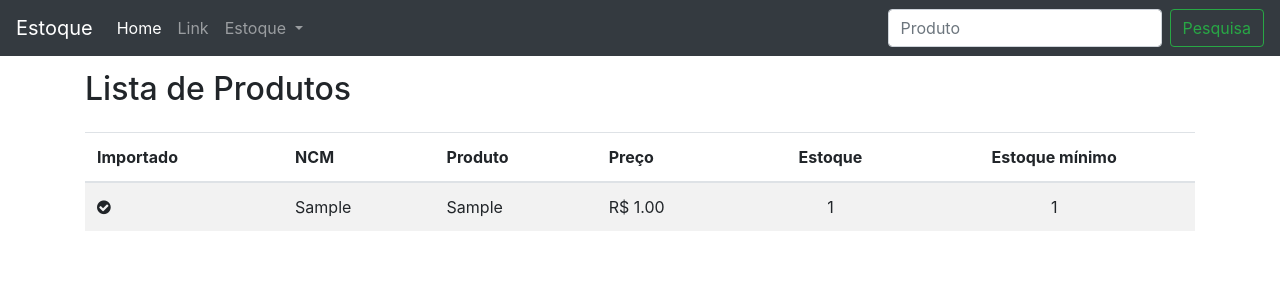
After one commit to ffabiorj/control_stock, a Django app: page /produtos/ in a window 1280 px wide. The commit adds this page. Shown: the top 300 px of the page. Run offline with Django 3.2, Linux system fonts and the light colour scheme; tables that the repository leaves empty hold one stand-in row (values such as "Sample post"); some libraries are stand-ins or nearby versions.

Commit message:
feat: added the list_product view and template.

```diff
--- a/control_stock/urls.py
+++ b/control_stock/urls.py
@@ -18,5 +18,6 @@ from django.urls import path, include
 
 urlpatterns = [
     path('', include('core.urls')),
+    path('produtos/', include('product.urls')),
     path('admin/', admin.site.urls),
 ]
--- a/core/templates/base.html
+++ b/core/templates/base.html
@@ -21,11 +21,16 @@
       integrity="sha384-wvfXpqpZZVQGK6TAh5PVlGOfQNHSoD2xbE+QkPxCAFlNEevoEH3Sl0sibVcOQVnN"
       crossorigin="anonymous"
     />
+    <style>
+      body {
+        margin-top: 70px;
+      }
+    </style>
     {% block css%}{% endblock css %}
     <title>Stock</title>
   </head>
   <body>
-    <nav class="navbar navbar-expand-lg navbar-dark bg-dark fix-top">
+    <nav class="navbar navbar-expand-lg navbar-dark bg-dark fixed-top">
         <a class="navbar-brand" href="#">Estoque</a>
         <button class="navbar-toggler" type="button" data-toggle="collapse" data-target="#navbarSupportedContent" aria-controls="navbarSupportedContent" aria-expanded="false" aria-label="Toggle navigation">
           <span class="navbar-toggler-icon"></span>
--- /dev/null
+++ b/product/templates/product_list.html
@@ -0,0 +1,45 @@
+{% extends "base.html" %}
+
+{% block content %}
+
+<div class="page-header">
+    <h2><span class="oi oi-list"></span>Lista de Produtos</h2>
+    {% if products %}
+    <table class="table table-striped mt-4">
+        <thead>
+            <tr>
+            <th>Importado</th>
+            <th>NCM</th>
+            <th>Produto</th>
+            <th>Preço</th>
+            <th class="text-center">Estoque</th>
+            <th class="text-center">Estoque mínimo</th>
+        </tr>
+        </thead>
+        <tbody>
+            {% for product in products %}
+            <tr>
+                <td>
+                    {% if product.importado %}
+                    <i class="fa fa-check-circle ok"></i>
+                    {% else %}
+                    <i class="fa fa-minus-circle no"></i>
+                    {% endif %}
+                </td>
+                <td>{{ product.ncm }}</td>
+                <td>{{ product.produto }}</td>
+                <td>R$ <span class="">{{ product.preco }}</span></td>
+                <td class="text-center">{{ product.estoque}}</td>
+                <td class="text-center">{{ product.estoque_minimo }}</td>
+
+            </tr>
+            {% endfor %}
+        </tbody>
+    </table>
+    {% else %}
+    <div class="alert alert-warning text-center">
+        Nenhum produto cadastrado!
+    </div>
+    {% endif %}
+</div>
+{% endblock %}
--- /dev/null
+++ b/product/urls.py
@@ -0,0 +1,8 @@
+from django.urls import path
+from product import views as view
+
+app_name='product'
+
+urlpatterns=[
+    path('', view.product_list, name='product_list')
+]
--- a/product/views.py
+++ b/product/views.py
@@ -1,3 +1,8 @@
 from django.shortcuts import render
+from product.models import Product
 
-# Create your views here.
+def product_list(request):
+    template_name = 'product_list.html'
+    products = Product.objects.all()
+    context = {'products': products}
+    return render(request, 'product_list.html', context)
```
